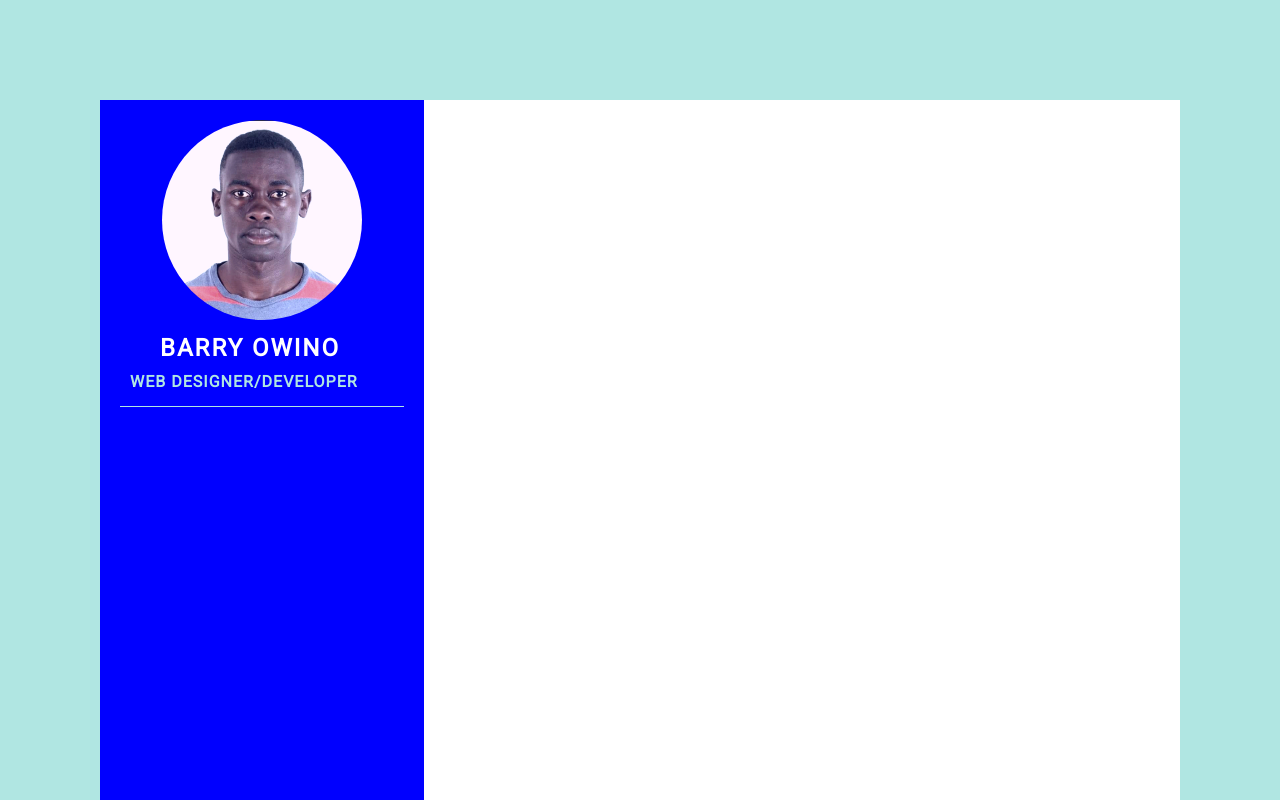
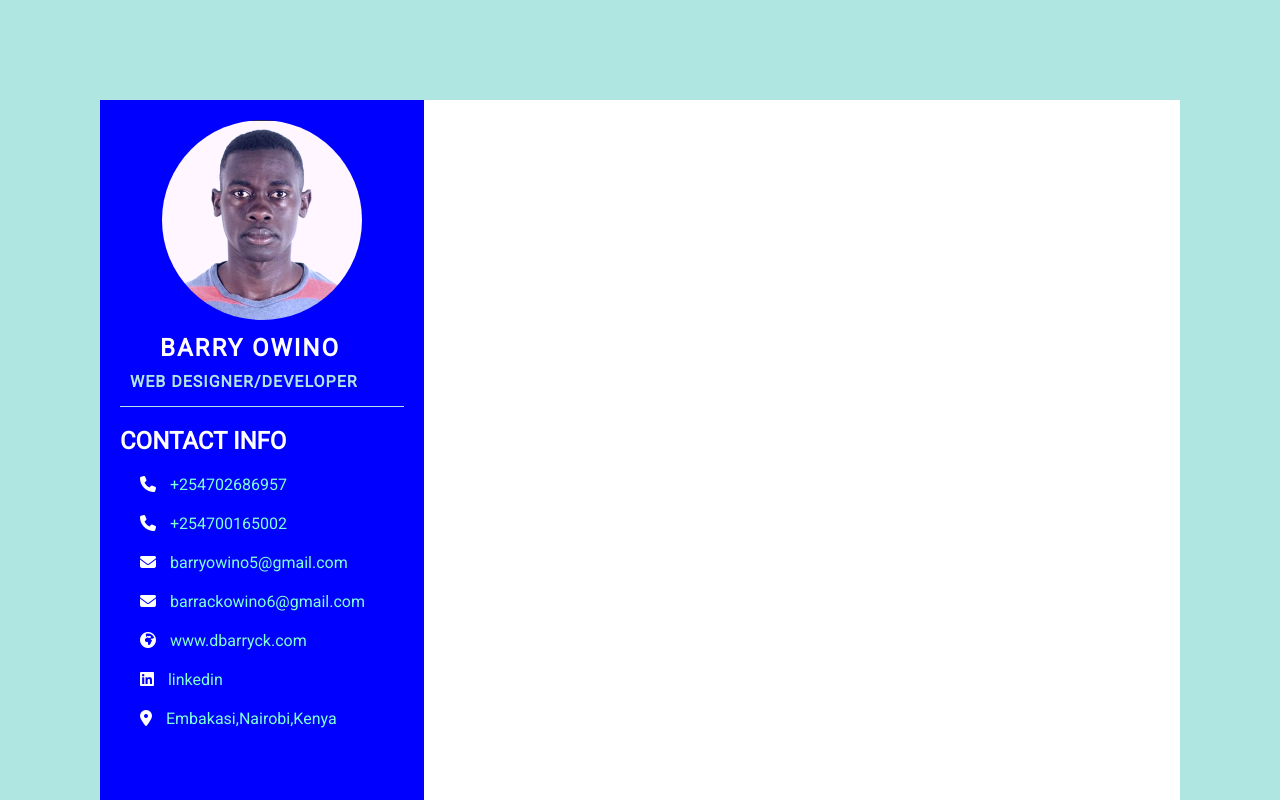
Before and after one commit to Barry-owino/dbarryCK-cv, a plain HTML site: page index.html in a window 1280 px wide. Shown: the top 800 px of the page. Drawn offline with Linux system fonts and the light colour scheme.

Commit message:
added cont div and styling to the template

```diff
--- a/index.html
+++ b/index.html
@@ -14,6 +14,7 @@
 <body>
   <div class="container">
     <div class="left-side">
+      <!-----The info-->
       <div class="info">
         <div class="pic">
           <img src="Image/barry1.jpg">
@@ -23,6 +24,44 @@
           <div><h4>WEB DESIGNER/DEVELOPER</h4></div>
         </div>
       </div>
+
+      <!----The contact section-->
+      <div class="contact">
+        <h2>CONTACT INFO</h2>
+        <div class="cont-items">
+          <ul>
+            <li>
+              <span class="icon"><i class="fa-solid fa-phone"></i></span>
+              <span class="text">+254702686957</span>
+            </li>
+            <li>
+              <span class="icon"><i class="fa-solid fa-phone"></i></span>
+              <span class="text">+254700165002</span>
+            </li>
+            <li>
+              <span class="icon"><i class="fa-solid fa-envelope"></i></span>
+              <span class="text">barryowino5@gmail.com</span>
+            </li>
+            <li>
+              <span class="icon"><i class="fa-solid fa-envelope"></i></span>
+              <span class="text">barrackowino6@gmail.com</span>
+            </li>
+            <li>
+              <span class="icon"><i class="fa-solid fa-earth-africa"></i></span>
+              <span class="text">www.dbarryck.com</span>
+            </li>
+            <li>
+              <span class="icon"><i class="fa-brands fa-linkedin"></i></span>
+              <span class="text">linkedin</span>
+            </li>
+            <li>
+              <span class="icon"><i class="fa-solid fa-location-dot"></i></span>
+              <span class="text">Embakasi,Nairobi,Kenya</span>
+            </li>
+          </ul>
+        </div>
+
+      </div>
     </div>
     <div class="right-side"></div>
   </div>
--- a/style.css
+++ b/style.css
@@ -60,6 +60,11 @@ body{
 
 }
 
+.contact{
+  margin-top:20px;
+  color:#fff;
+}
+
 .right-side{
   background:#fff;
   height:150vh;
@@ -67,3 +72,23 @@ body{
   flex-basis: 70%;
   padding:20px;
 }
+
+.cont-items{
+  margin-top:10px;
+}
+
+.cont-items ul{
+
+}
+
+.cont-items ul li{
+  list-style-type: none;
+  padding:10px;
+}
+
+span.icon{
+  padding:10px;
+}
+span.text{
+  color:aquamarine;
+}
```
